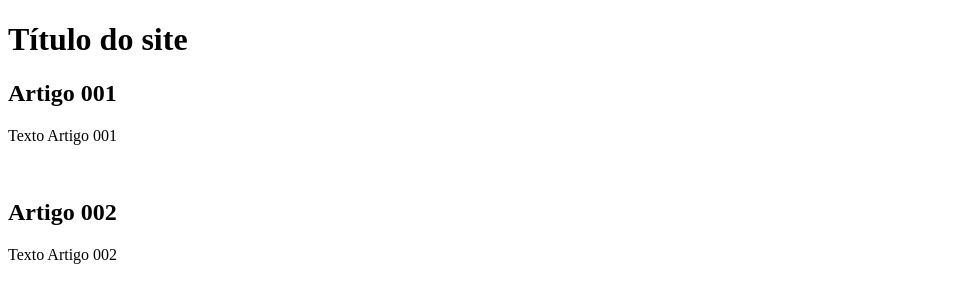
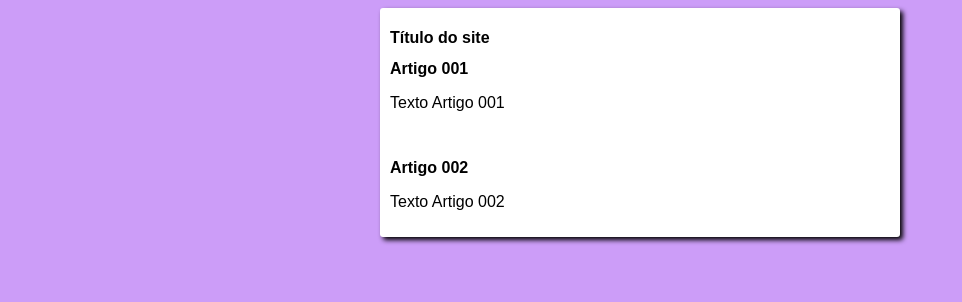
Before and after one commit to LaeL0101/projeto-site, a plain HTML site: page index.html in a window 1280 px wide. Shown: the whole page, without its empty margins (0-962 px from the left). Drawn offline with Linux system fonts and the light colour scheme.

Commit message:
iniciei o design

```diff
--- /dev/null
+++ b/estilos/style.css
@@ -0,0 +1,17 @@
+*{
+    font-family: Arial, Helvetica, sans-serif;
+    font-size: 16px;
+}
+
+body{
+    background-color: rgb(204, 157, 248);
+}
+
+main{
+    background-color: white;
+    width: 500px;
+    margin: auto;
+    box-shadow: 3px 3px 5px black;
+    padding: 10px;
+    border-radius: 3px;
+}
--- a/index.html
+++ b/index.html
@@ -4,6 +4,7 @@
     <meta charset="UTF-8">
     <meta name="viewport" content="width=device-width, initial-scale=1.0">
     <title>Título do site</title>
+    <link rel="stylesheet" href="estilos/style.css">
 </head>
 <body>
     <main>
```
